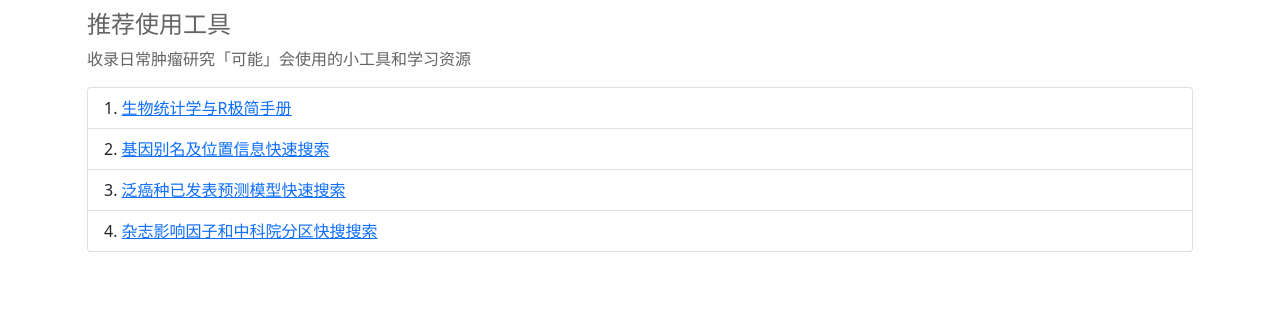
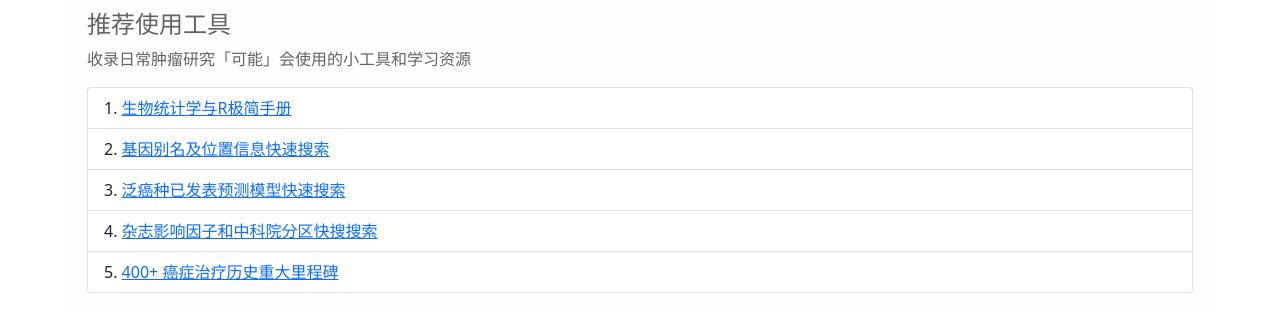
Before and after one commit to fei0810/oncosearch, a plain HTML site: page link.html in a window 1280 px wide. Shown: the part 63-394 px from the top of the page. Drawn offline with nearby package versions, Linux system fonts and the light colour scheme.

Commit message:
Update link.html

```diff
--- a/link.html
+++ b/link.html
@@ -65,6 +65,10 @@
                                                                 href="https://feizhao.shinyapps.io/journal_search/">杂志影响因子和中科院分区快搜搜索
                                                         </a>
                                                 </li>
+                                                <li class="list-group-item"><a
+                                                        href="https://kaopubear.top/cancer-progress-timeline">400+ 癌症治疗历史重大里程碑
+                                                </a>
+                                        </li>
                                                 <!-- <li class="list-group-item"><a href="https://dcc.icgc.org/">ICGC</a>
                         </li>
                         <li class="list-group-item"><a href="https://ckb.jax.org/">The Clinical
```
